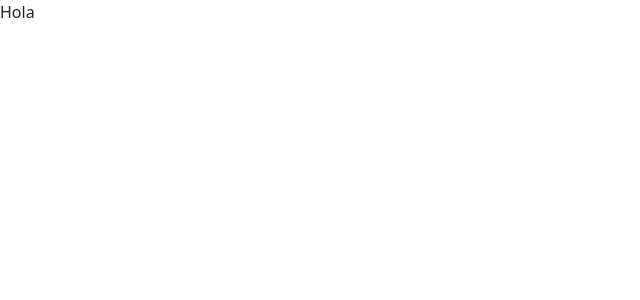
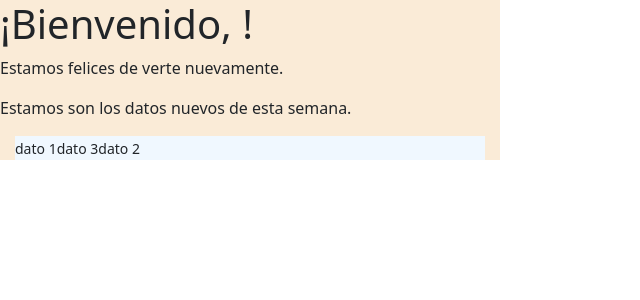
Before and after one commit to Fcontreras25/Practica-Hash, a React (Vite) app: page /bienvenida in a window 1280 px wide. Shown: the top 300 px of the page, without its empty margins (0-640 px from the left). Built offline with nearby package versions, Linux system fonts and the light colour scheme.

Commit message:
Completo cambio de contraseña

```diff
--- a/src/Bienvenida.tsx
+++ b/src/Bienvenida.tsx
@@ -1,6 +1,21 @@
-function Bienvenida (){
+import React from 'react';
+import './bienvenida.css';
 
-    return <p>Hola</p>
-}
+const Bienvenida: React.FC = () => {
+    const usuario = localStorage.getItem('usuario'); // Recupera el usuario del almacenamiento local
+
+    return (
+        <div className="contenedor-bienvenida">
+            <h1>¡Bienvenido, {usuario}!</h1>
+            <p>Estamos felices de verte nuevamente.</p>
+            <p>Estamos son los datos nuevos de esta semana.</p>
+            <div className='contenedor-datos'>
+                <a>dato 1</a>
+                <a>dato 3</a>
+                <a>dato 2</a>
+            </div>
+        </div>
+    );
+};
 
 export default Bienvenida;
--- a/src/Login.tsx
+++ b/src/Login.tsx
@@ -1,20 +1,61 @@
-import './index.css'
-import React from "react";
+import './index.css';
+import React, { useState } from "react";
 import { useNavigate } from "react-router-dom";
 import { Link } from "react-router-dom";
 
 const Login: React.FC = () => {
+    const [usuario, setUsuario] = useState('');
+    const [password, setPassword] = useState('');
+    const [error, setError] = useState('');
     const navigate = useNavigate();
 
     const navegarCuenta = () => {
         navigate("/crear-cuenta");
-      };
+    };
 
+    const hashPassword = async (password: string): Promise<string> => {
+        const encoder = new TextEncoder();
+        const data = encoder.encode(password);
+        const hash = await crypto.subtle.digest('SHA-256', data);
+        return Array.from(new Uint8Array(hash))
+            .map((b) => b.toString(16).padStart(2, '0'))
+            .join('');
+    };
+
+    const handleSubmit = async (e: React.FormEvent) => {
+        e.preventDefault();
+
+        try {
+            const hashedPassword = await hashPassword(password);
+
+            const response = await fetch('http://localhost:3000/validarInicio', {
+                method: 'POST',
+                headers: {
+                    'Content-Type': 'application/json',
+                },
+                body: JSON.stringify({
+                    usuario,
+                    password: hashedPassword,
+                }),
+            });
+
+            const data = await response.json();
+
+            if (response.ok) {
+                localStorage.setItem('usuario', data.usuario); // Guarda el usuario en el almacenamiento local
+                navigate('/bienvenida'); // Redirige a /bienvenida
+            } else {
+                setError(data.error || 'Credenciales incorrectas. Intenta nuevamente.');
+            }
+        } catch (err) {
+            console.error(err);
+            setError('Hubo un error al intentar iniciar sesión. Intenta nuevamente.');
+        }
+    };
 
     return (
         <div className="contenedor-principal">
-            <form className="contenedor-login">
-                {/* Campo de Usuario */}
+            <form className="contenedor-login" onSubmit={handleSubmit}>
                 <div className="input-group mb-3">
                     <input
                         type="text"
@@ -22,45 +63,46 @@ const Login: React.FC = () => {
                         placeholder="Usuario"
                         aria-label="Username"
                         aria-describedby="basic-addon1"
+                        value={usuario}
+                        onChange={(e) => setUsuario(e.target.value)}
                     />
                 </div>
 
-                {/* Campo de Contraseña */}
                 <div className="col-auto mb-3">
                     <input
                         type="password"
                         className="form-control"
                         id="inputPassword2"
                         placeholder="Contraseña"
+                        value={password}
+                        onChange={(e) => setPassword(e.target.value)}
                     />
                 </div>
 
-                {/* Botón de Envío */}
+                {error && <p className="error-mensaje" style={{ color: 'red' }}>{error}</p>}
+
                 <div className="col-auto">
                     <button type="submit" className="btn btn-primary mb-3 btn1">
                         Iniciar sesión
                     </button>
                 </div>
 
-                {/* ¿Olvidaste tu contraseña? */}
                 <div className="text-center mb-3">
-                    <Link to="/restablecer-contra" className="text-decoration-none" >
+                    <Link to="/restablecer-contra" className="text-decoration-none">
                         ¿Olvidaste tu contraseña?
                     </Link>
                 </div>
 
-                {/* Línea divisoria */}
                 <hr />
 
-                {/* Botón de Crear cuenta */}
                 <div className="col-auto">
-                    <button type="button" className="btn btn-secondary btn2"  onClick={navegarCuenta}>
+                    <button type="button" className="btn btn-secondary btn2" onClick={navegarCuenta}>
                         Crear cuenta
                     </button>
                 </div>
             </form>
         </div>
     );
-}
+};
 
 export default Login;
--- a/src/backend/servidor.js
+++ b/src/backend/servidor.js
@@ -6,6 +6,7 @@ import mysql from 'mysql2';
 import setupCrearCuentaRoutes from './crearCuenta.js';
 import setupRestablecerCtRoutes from './restablecerCt.js';
 import setupNuevaContraRoutes from './nuevaContra.js';
+import setupLoginRoutes from './login.js';
 
 const app = express();
 const PORT = 3000;
@@ -29,6 +30,7 @@ db.connect((err) => {
 });
 
 // Configurar rutas con db
+app.use(setupLoginRoutes(db));
 app.use(setupCrearCuentaRoutes(db));
 app.use(setupRestablecerCtRoutes(db));
 app.use(setupNuevaContraRoutes(db));
--- /dev/null
+++ b/src/bienvenida.css
@@ -0,0 +1,11 @@
+.contenedor-bienvenida{
+    width: 500px;
+    background-color: antiquewhite;
+    align-items: center;
+    margin: center;
+}
+
+.contenedor-datos{
+    background-color: aliceblue;
+    margin: 15px;
+}
```
Also changed, not shown: src/backend/login.js (+40 -0 lines), src/backend/bienvenida.js (added).
